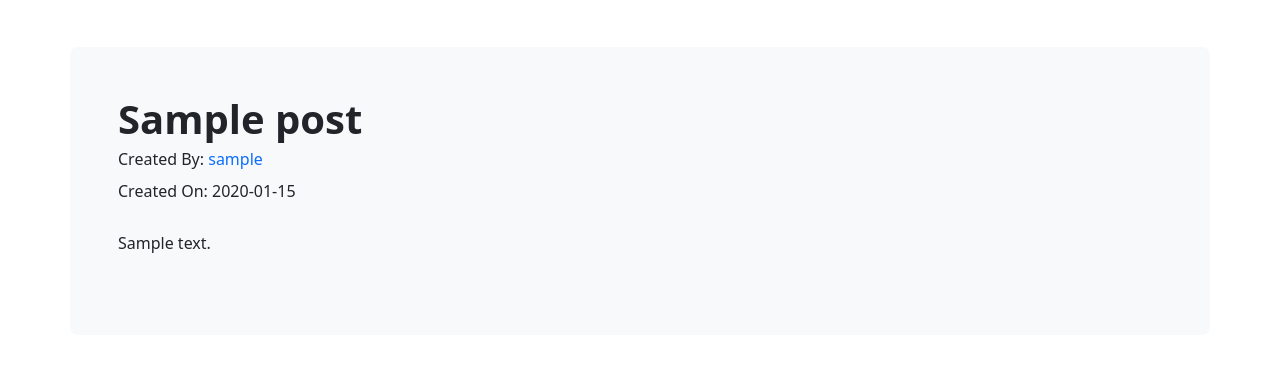
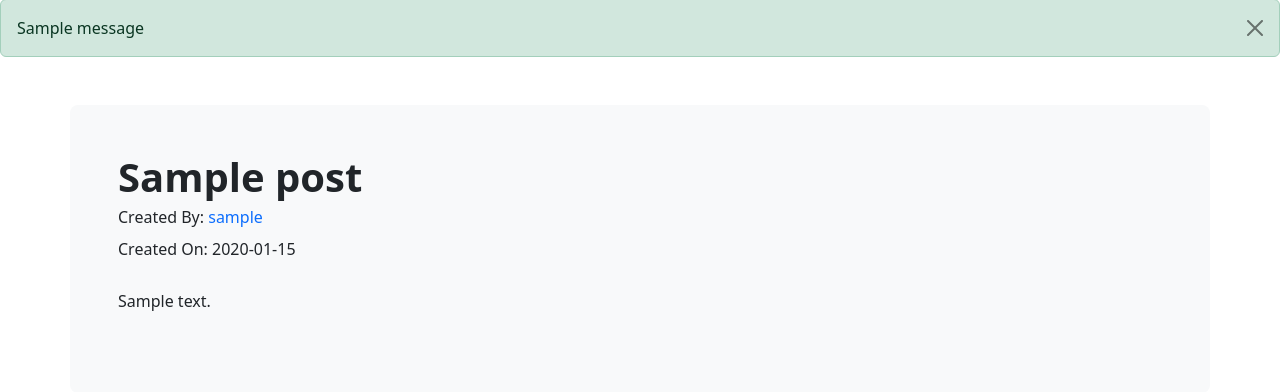
Before and after one commit to Rezuanul-Islam-Fahim/company-blog-flask, a Flask app: page /posts/1 in a window 1280 px wide. Shown: the part 56-448 px from the top of the page. Run offline with Flask 3, Linux system fonts and the light colour scheme; tables that the repository leaves empty hold one stand-in row (values such as "Sample post"); one stand-in notice (Sample message) is shown.

Commit message:
Add success alert in base template

```diff
--- a/blog/web/templates/base.html
+++ b/blog/web/templates/base.html
@@ -14,14 +14,14 @@
         integrity="sha384-I7E8VVD/ismYTF4hNIPjVp/Zjvgyol6VFvRkX/vR+Vc4jQkC+hVqc2pM8ODewa9r"
         crossorigin="anonymous"></script>
     <style>
-        body{
+        body {
             padding-top: 55px
         }
     </style>
 </head>
 
 <body>
-    <nav class="navbar fixed-top bg-dark navbar-expand-lg bg-body-tertiary"  data-bs-theme="dark">
+    <nav class="navbar fixed-top bg-dark navbar-expand-lg bg-body-tertiary" data-bs-theme="dark">
         <div class="container-fluid">
             <a class="navbar-brand" href="{{ url_for('core.home') }}">Home</a>
             <button class="navbar-toggler" type="button" data-bs-toggle="collapse" data-bs-target="#navbarNavDropdown"
@@ -55,6 +55,13 @@
             </div>
         </div>
     </nav>
+    {% for msg in get_flashed_messages() %}
+    <div class="alert alert-success alert-dismissible fade show" role="alert">
+        {{ msg }}
+        <button type="button" class="btn-close" data-bs-dismiss="alert" aria-label="Close"></button>
+    </div>
+    {% endfor %}
+
     {% block content %}
     {% endblock %}
 </body>
```
